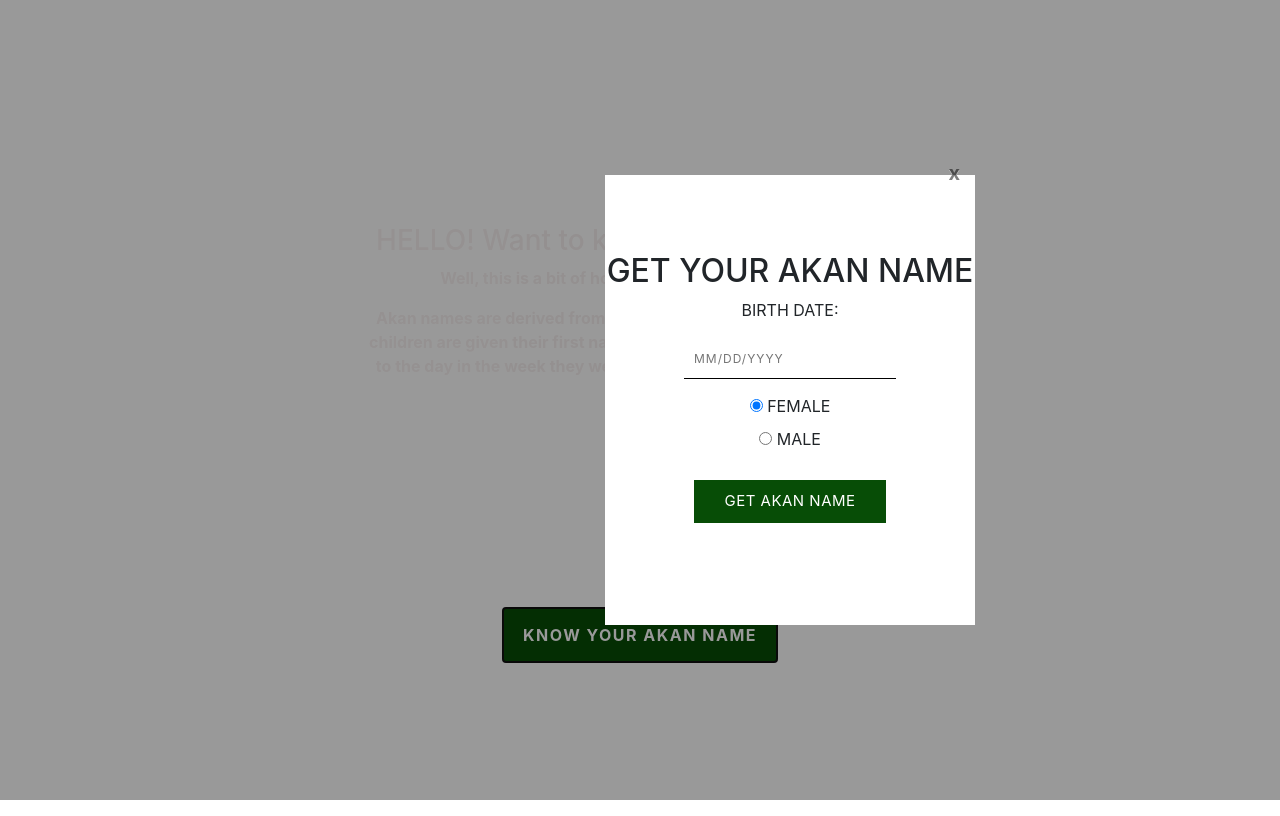
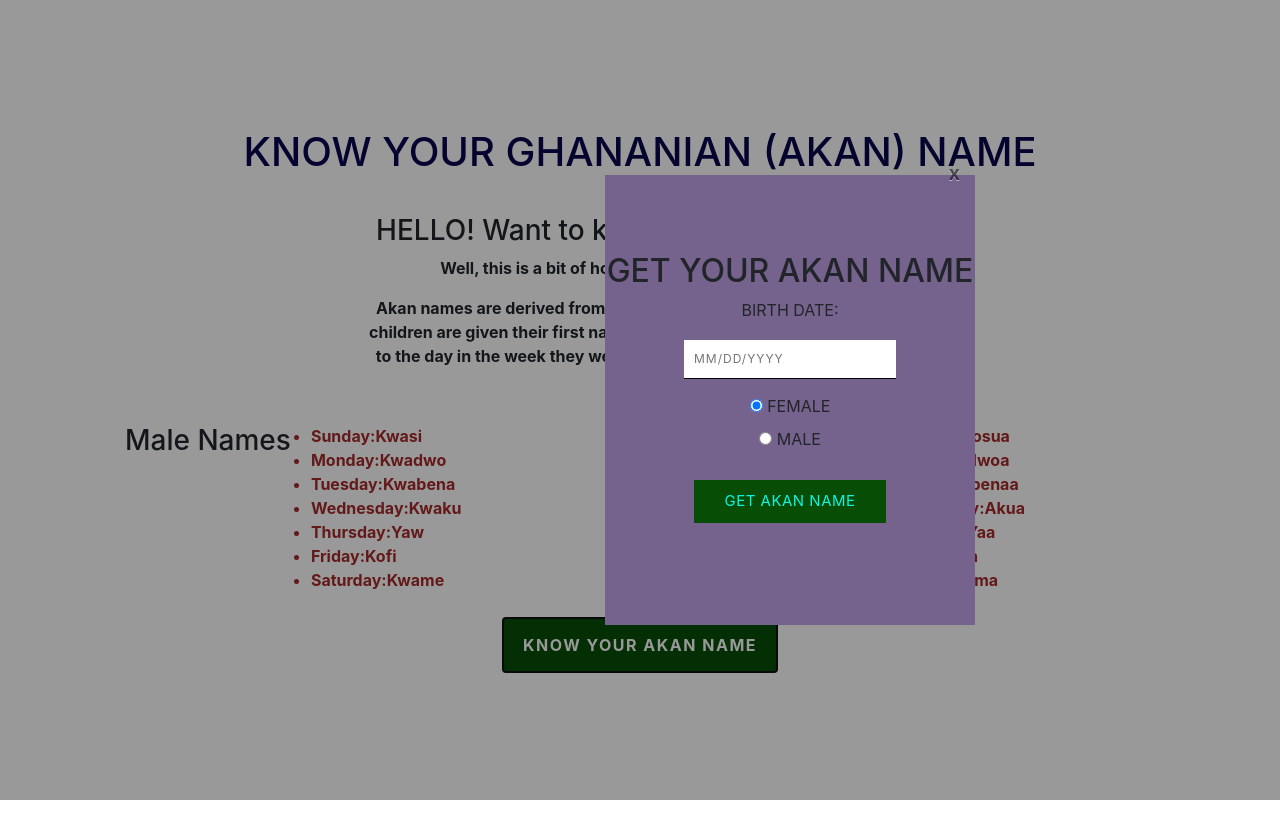
Before and after one commit to david8203/week2ip, a plain HTML site: page index.html in a window 1280 px wide. Both pictures are taken after a click on the button "KNOW YOUR AKAN NAME". Drawn offline with nearby package versions, Linux system fonts and the light colour scheme.

Commit message:
this adds a well documented readme and makes the final touches on html and css

```diff
--- a/css/style.css
+++ b/css/style.css
@@ -1,13 +1,10 @@
 body{
     margin:0;
     font-family: -apple-system, BlinkMacSystemFont, 'Segoe UI', Roboto, Oxygen, Ubuntu, Cantarell, 'Open Sans', 'Helvetica Neue', sans-serif;
-
 }
-
 section{
     width: 100vw;
     height:100vh;
-    background-image: url("images/ghana.jpeg");
     background-size: cover;
     background-position: center;
     display: flex;
@@ -17,13 +14,17 @@ section{
 }
 
 h1{
-    color: white;
+    color: #07054e;
+}
+.col {
+    margin-left: 20px;
+    color: brown;
 }
 
 .popup-btn{
     outline: none;
     border: none;
-    background: rgb(7, 77, 6);
+    background: #074d06;
     color: white;
     font-weight: bolder;
     padding: 15px 20px;
@@ -43,17 +44,16 @@ h1{
 
 .container{
     display: flex;
-    color: white;
     font-weight: bold;
+    padding: 10px;
+    margin-right: 10px;
 }
 .desc{
     margin: 10px;
   display: block;
-  /* background-color: white; */
   width: 600px;
   padding: 20px;
   text-align: center;
-  color: rgb(247, 241, 241);
   font-weight: bolder;
 }
 
@@ -65,14 +65,13 @@ h1{
 .popup-left{
     width: 300px;
     height: 450px;
-    background-image: url("images/ghana2.jpg");
     background-size: cover;
 }
 
 .popup-right{
     width: 370px;
     height: 450px;
-    background: white;
+    background: #75638d;
     position: relative;
 }
 
@@ -112,7 +111,7 @@ h1{
     outline: none;
     padding: 10px 30px;
     background: rgb(7, 77, 6);
-    color: white;
+    color: rgb(12, 245, 226);
     font-size: 15px;
     letter-spacing: .5px;
     margin: 25px;
@@ -166,7 +165,7 @@ blockquote{
     display: none;
     padding:15px;
     background-color: rgb(7, 77, 6);
-    color: white;
+    color: rgb(212, 10, 179);
     font-size: 20px;
     font-style: italic;
     text-align: center;
```
Also changed, not shown: index.html (+1 -6 lines), images/ghana.jpeg (deleted), images/ghana2.jpg (deleted), 1 other file.
